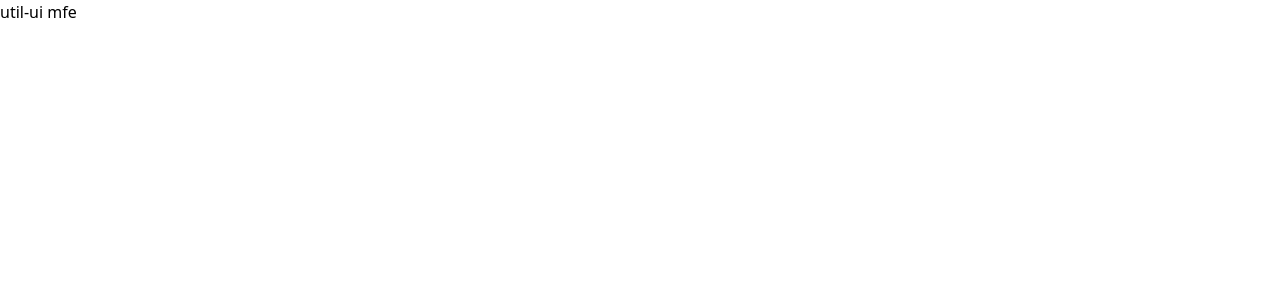
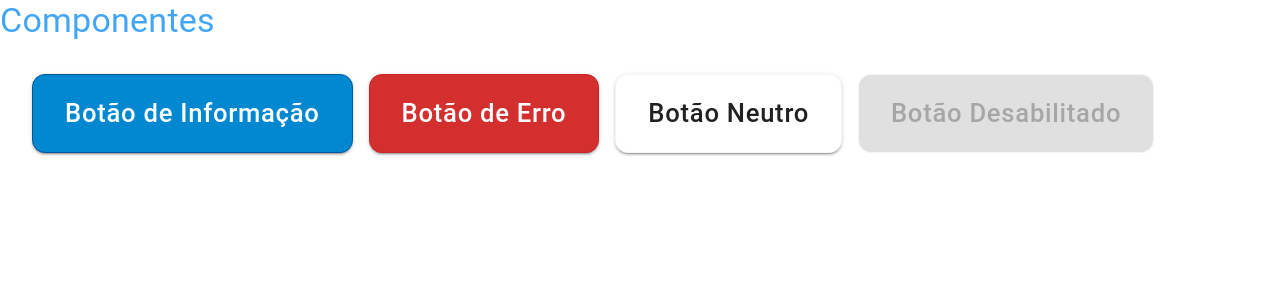
Before and after one commit to dbento-dev/bytebank-util-ui, a React app: page / in a window 1280 px wide. Shown: the top 300 px of the page. Built offline with nearby package versions, Linux system fonts and the light colour scheme.

Commit message:
feat/components: added button component

```diff
--- a/src/App.tsx
+++ b/src/App.tsx
@@ -1,7 +1,22 @@
+import { Stack, Typography, useTheme } from '@mui/material'
+import Button from './components/atoms/Button'
 export const App = () => {
+  const theme = useTheme()
   return (
     <>
-      <h1>util-ui mfe</h1>
+      <Typography variant="h4" color={theme.palette.primary.light}>
+        Componentes
+      </Typography>
+      <Stack spacing={2} direction="row" sx={{ padding: 4 }}>
+        <Button variant="info">Botão de Informação</Button>
+        <Button variant="error" onClick={() => alert('Erro!')}>
+          Botão de Erro
+        </Button>
+        <Button variant="neutral">Botão Neutro</Button>
+        <Button variant="neutral" disabled>
+          Botão Desabilitado
+        </Button>
+      </Stack>
     </>
   )
 }
--- /dev/null
+++ b/src/components/atoms/Button/index.tsx
@@ -0,0 +1,11 @@
+import React from 'react'
+import { StyledButton } from './styles'
+import { ButtonProps } from './types'
+
+const Button: React.FC<ButtonProps> = (props) => {
+  const { variant, ...rest } = props
+
+  return <StyledButton {...rest} variant="contained" customVariant={variant} />
+}
+
+export default Button
--- /dev/null
+++ b/src/components/atoms/Button/styles.ts
@@ -0,0 +1,51 @@
+import MuiButton from '@mui/material/Button'
+import { css, styled, Theme } from '@mui/material/styles'
+
+interface CustomProps {
+  customVariant: 'info' | 'error' | 'neutral'
+}
+
+const getVariantStyles = (theme: Theme) => ({
+  info: css`
+    background-color: ${theme.palette.info.main};
+    color: ${theme.palette.info.contrastText};
+    border: 0.1rem solid ${theme.palette.info.dark};
+    &:hover {
+      background-color: ${theme.palette.info.dark};
+    }
+  `,
+  error: css`
+    background-color: ${theme.palette.error.main};
+    color: ${theme.palette.error.contrastText};
+    border: 0.1rem solid ${theme.palette.error.dark};
+    &:hover {
+      background-color: ${theme.palette.error.dark};
+    }
+  `,
+  neutral: css`
+    background-color: ${theme.palette.common.white};
+    color: ${theme.palette.text.primary};
+    border: 0.1rem solid ${theme.palette.grey[100]};
+    &:hover {
+      background-color: ${theme.palette.grey[100]};
+    }
+  `
+})
+
+export const StyledButton = styled(MuiButton, {
+  shouldForwardProp: (prop) => prop !== 'customVariant'
+})<CustomProps>(({ theme, customVariant }) => {
+  const variantStyles = getVariantStyles(theme)
+
+  return [
+    {
+      fontSize: '1.6rem',
+      borderRadius: '0.8rem',
+      padding: '1rem 2rem',
+      transition: 'all 0.2s ease-in-out',
+      textTransform: 'none'
+    },
+
+    variantStyles[customVariant]
+  ]
+})
--- /dev/null
+++ b/src/components/atoms/Button/types.ts
@@ -0,0 +1,7 @@
+import { ButtonProps as MuiButtonProps } from '@mui/material/Button'
+
+type BaseProps = Omit<MuiButtonProps, 'variant'>
+
+export interface ButtonProps extends BaseProps {
+  variant: 'info' | 'error' | 'neutral'
+}
```
